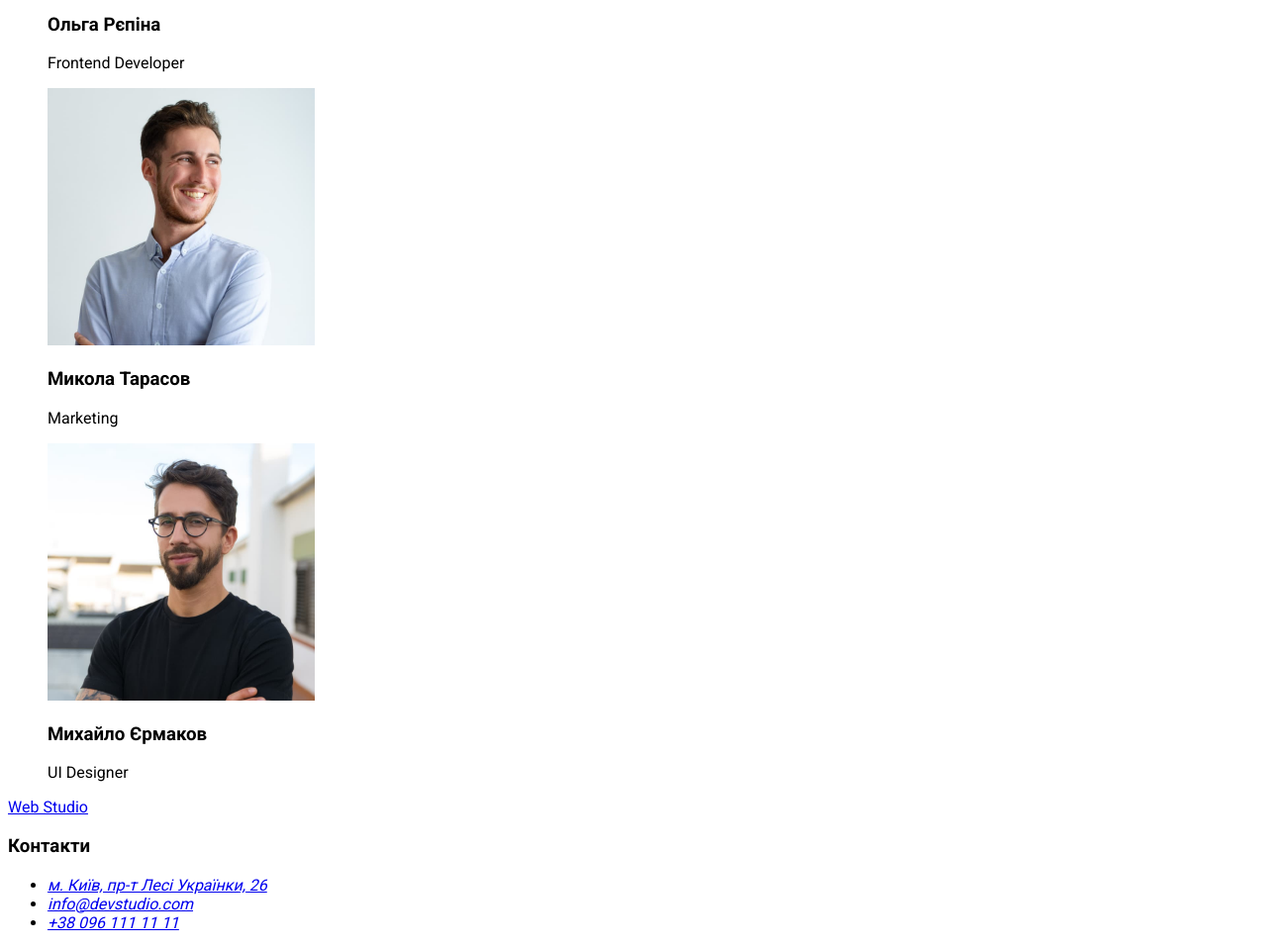
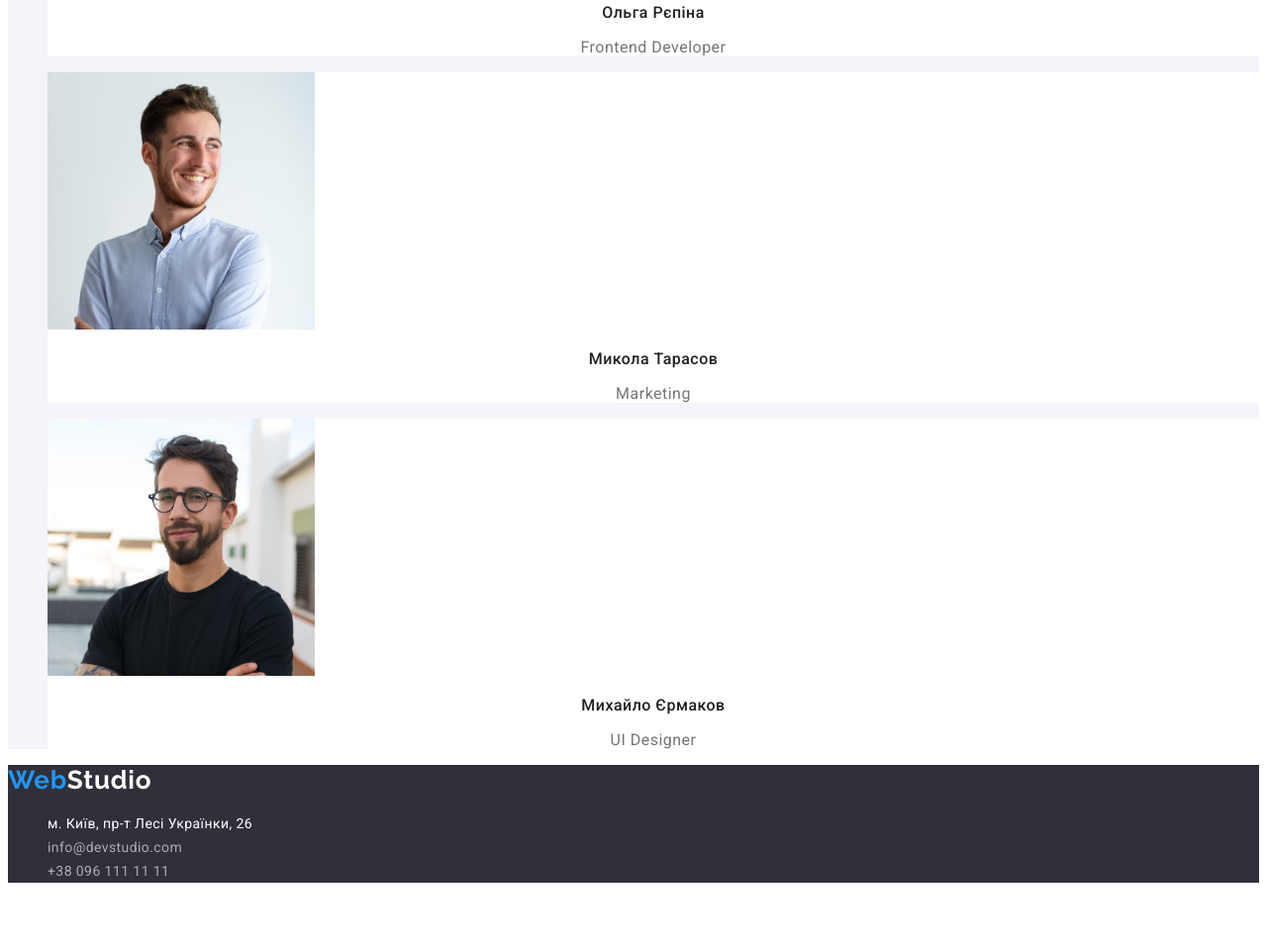
Before and after one commit to DenysPliuta/home-work-02, a plain HTML site: page index.html in a window 1280 px wide. Shown: the part 2051-3009 px from the top of the page at 99% size. After the commit the page ends 2959 px from the top, so only its background shows below. Drawn offline with Linux system fonts and the light colour scheme.

Commit message:
главная страница CSS

```diff
--- a/css/style.css
+++ b/css/style.css
@@ -145,3 +145,82 @@ body {
 
     color: var(--text-color-main);
 }
+
+.team-title {
+    font-family: 'Roboto';
+        font-style: normal;
+        font-weight: 500;
+        font-size: 16px;
+        line-height: calc(19/16);
+        text-align: center;
+        letter-spacing: 0.03em;
+
+        color: var(--text-color-main);
+}
+
+.team-text {
+    font-family: 'Roboto';
+        font-style: normal;
+        font-weight: 400;
+        font-size: 16px;
+        line-height: calc(19/16);
+        text-align: center;
+        letter-spacing: 0.03em;
+
+        color: var(--text-color-secondary);
+}
+
+.team {
+    background-color: #F5F4FA;;
+}
+
+.team-card {
+    background-color: #ffffff;
+}
+
+.logo-footer {
+    font-family: 'Raleway';
+        font-style: normal;
+        font-weight: 700;
+        font-size: 26px;
+        line-height: 31px;
+        letter-spacing: 0.03em;
+
+        color: var(--text-color-third);
+}
+
+.footer {
+    background-color: var(--background-hero-footer);
+}
+
+.link.footer-address {
+    font-family: 'Roboto';
+        font-style: normal;
+        font-weight: 400;
+        font-size: 14px;
+        line-height: calc(24/14);
+        letter-spacing: 0.03em;
+
+        color: var(--text-color-third);
+}
+
+.link.footer-contact {
+    font-family: 'Roboto';
+        font-style: normal;
+        font-weight: 400;
+        font-size: 14px;
+        line-height: calc(24/14);
+        letter-spacing: 0.03em;
+
+        color: rgba(255, 255, 255, 0.6);
+}
+
+.link.footer-contact:hover,
+.link.footer-contact:focus {
+    color: var(--color-accent);
+}
+
+.footer-address:hover,
+.footer-address:focus {
+    color: var(--color-accent);
+}
--- a/index.html
+++ b/index.html
@@ -77,46 +77,46 @@
                 <li><img src="./images/img-3.jpg" alt="Фото робіт" width="370" height="294"></li>
             </ul>
         </section>
-        <section>
+        <section class="team">
             <h2 class="section-title">Наша команда</h2>
             <ul class="list">
-                <li>
+                <li class="team-card">
                     <img src="./images/img-person-01.jpg" alt="Фото робітника" width="270" height="260">
                     <h3 class="team-title">Ігор Дем'яненко</h3>
-                    <p lang="en">Product Designer</p>
+                    <p lang="en" class="team-text">Product Designer</p>
                 </li>
-                <li>
+                <li class="team-card">
                     <img src="./images/img-person-02.jpg" alt="Фото робітника" width="270" height="260">
                     <h3 class="team-title">Ольга Рєпіна</h3>
-                    <p lang="en">Frontend Developer</p>
+                    <p lang="en" class="team-text">Frontend Developer</p>
                 </li>
-                <li>
+                <li class="team-card">
                     <img src="./images/img-person-03.jpg" alt="Фото робітника" width="270" height="260">
                     <h3 class="team-title">Микола Тарасов</h3>
-                    <p lang="en">Marketing</p>
+                    <p lang="en" class="team-text">Marketing</p>
                 </li>
-                <li>
+                <li class="team-card">
                     <img src="./images/img-person-04.jpg" alt="Фото робітника" width="270" height="260">
                     <h3 class="team-title">Михайло Єрмаков</h3>
-                    <p lang="en">UI Designer</p>
+                    <p lang="en" class="team-text">UI Designer</p>
                 </li>
             </ul>
         </section>
     </main>
     <footer>
-        <a href="/">Web Studio</a>
-    <section>
-        <h3>Контакти</h3>
+    <section class="footer">
+        <h2 class="visually-hidden">Контакти</h2>
+        <a href="/" class="logo-footer link"><span class="logo-accent">Web</span>Studio</a>
         <address>
-        <ul>
+        <ul class="list">
             <li>
-                <a href="https://goo.gl/maps/sBiAi9W4DkCwo1gM6" target="_blank" rel="noopener noreferrer nofollow">м. Київ, пр-т Лесі Українки, 26</a>
+                <a href="https://goo.gl/maps/sBiAi9W4DkCwo1gM6" target="_blank" rel="noopener noreferrer nofollow" class="link footer-address">м. Київ, пр-т Лесі Українки, 26</a>
             </li>
             <li>
-                <a href="mailto:info@devstudio.com">info@devstudio.com</a>
+                <a href="mailto:info@devstudio.com" class="link footer-contact">info@devstudio.com</a>
             </li>
             <li>
-                <a href="tel:+380961111111">+38 096 111 11 11</a>
+                <a href="tel:+380961111111" class="link footer-contact">+38 096 111 11 11</a>
             </li>
         </ul>
         </address>
```
